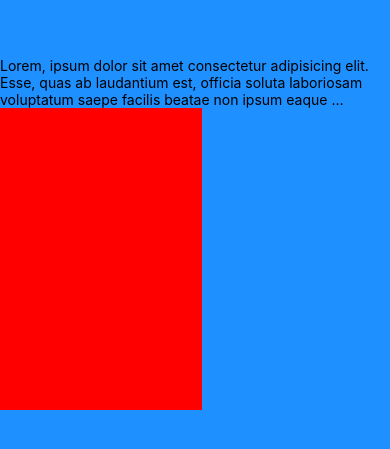
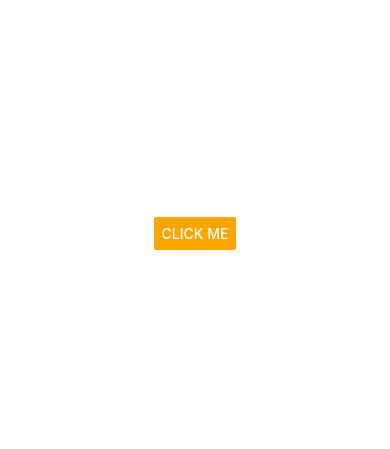
Before and after one commit to Racion/DoneWithIt-native-expo, a React Native app: screen / in a window 390 px wide. Shown: the part 189-638 px from the top of the page. Built offline with nearby package versions, Linux system fonts and the light colour scheme.

Commit message:
Buttons component, only basics

```diff
--- a/App.js
+++ b/App.js
@@ -1,13 +1,5 @@
-import { StatusBar } from "expo-status-bar";
 import React from "react";
-import {
-  SafeAreaView,
-  StyleSheet,
-  Text,
-  View,
-  Image,
-  TouchableNativeFeedback,
-} from "react-native";
+import { Button, SafeAreaView, StyleSheet } from "react-native";
 
 export default function App() {
   const handlePress = () => console.log("Text pressed");
@@ -15,28 +7,11 @@ export default function App() {
   return (
     //view works as a div
     <SafeAreaView style={styles.container}>
-      <Text numberOfLines={3} onPress={handlePress}>
-        Lorem, ipsum dolor sit amet consectetur adipisicing elit. Esse, quas ab
-        laudantium est, officia soluta laboriosam voluptatum saepe facilis
-        beatae non ipsum eaque obcaecati consequatur? Amet repellat perferendis
-        officiis esse.
-      </Text>
-      {/* <Image source={require("./assets/favicon.png")} /> */}
-      <TouchableNativeFeedback onPress={() => console.log("Image tapped")}>
-        {/* <Image
-          blurRadius={10}
-          fadeDuration={1000}
-          source={{
-            width: 200,
-            height: 300,
-            uri: "https://picsum.photos/200/300",
-          }}
-        /> */}
-        <View
-          style={{ width: 200, height: 300, backgroundColor: "red" }}
-        ></View>
-      </TouchableNativeFeedback>
-      <StatusBar style="auto" />
+      <Button
+        color="orange"
+        title="Click me"
+        onPress={() => console.log("Button Pressed")}
+      />
     </SafeAreaView>
   );
 }
@@ -45,7 +20,6 @@ export default function App() {
 const styles = StyleSheet.create({
   container: {
     flex: 1,
-    backgroundColor: "dodgerblue",
     alignItems: "center",
     justifyContent: "center",
   },
```
